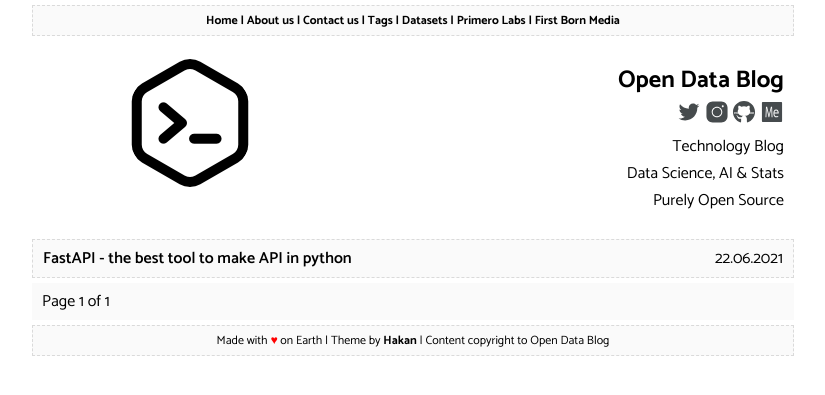
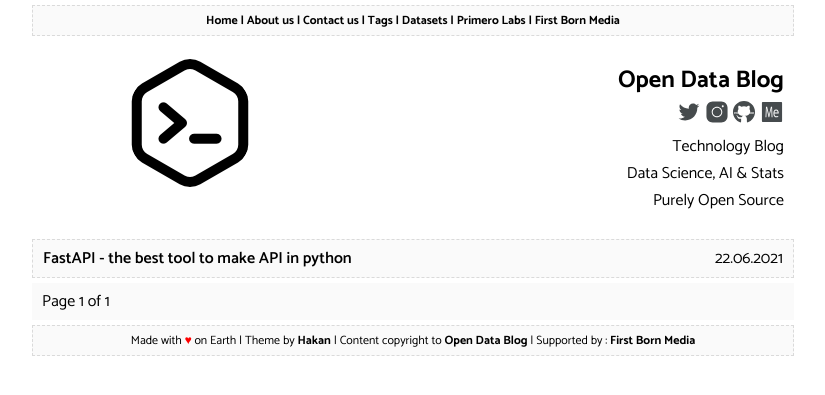
Before and after one commit to opendatablog/opendatablog.github.io, a Jekyll site: the page built from index.html, in a window 1280 px wide. Shown: the top 395 px of the page, without its empty margins (227-1052 px from the left). Built offline with Jekyll 4.4.1, drawn with Linux system fonts in a browser that asks for light colours; the list of posts is cut into pages by our own code.

Commit message:
Update default.html

```diff
--- a/_layouts/default.html
+++ b/_layouts/default.html
@@ -38,7 +38,9 @@
 	</div>
 	{{ content }}
 	<div class="footer">
-		<span>Made with <font color="red">♥</font> on Earth | Theme by <b>Hakan</b> | Content copyright to <a href="https://opendata.blog">Open Data Blog</a></span>
+		<span>Made with <font color="red">♥</font> on Earth | Theme by <b>Hakan</b> | Content copyright to <b><a href={ site.url }>Open Data Blog</a></b>
+			| Supported by : <b><a href='https://www.primerolabs.com>Primero Labs</a></b> & <b><a href='https://www.firstbornmedia.com>First Born Media</a></b>
+		</span>
 	</div>
 </div>
 {% include footer.html %}
```
